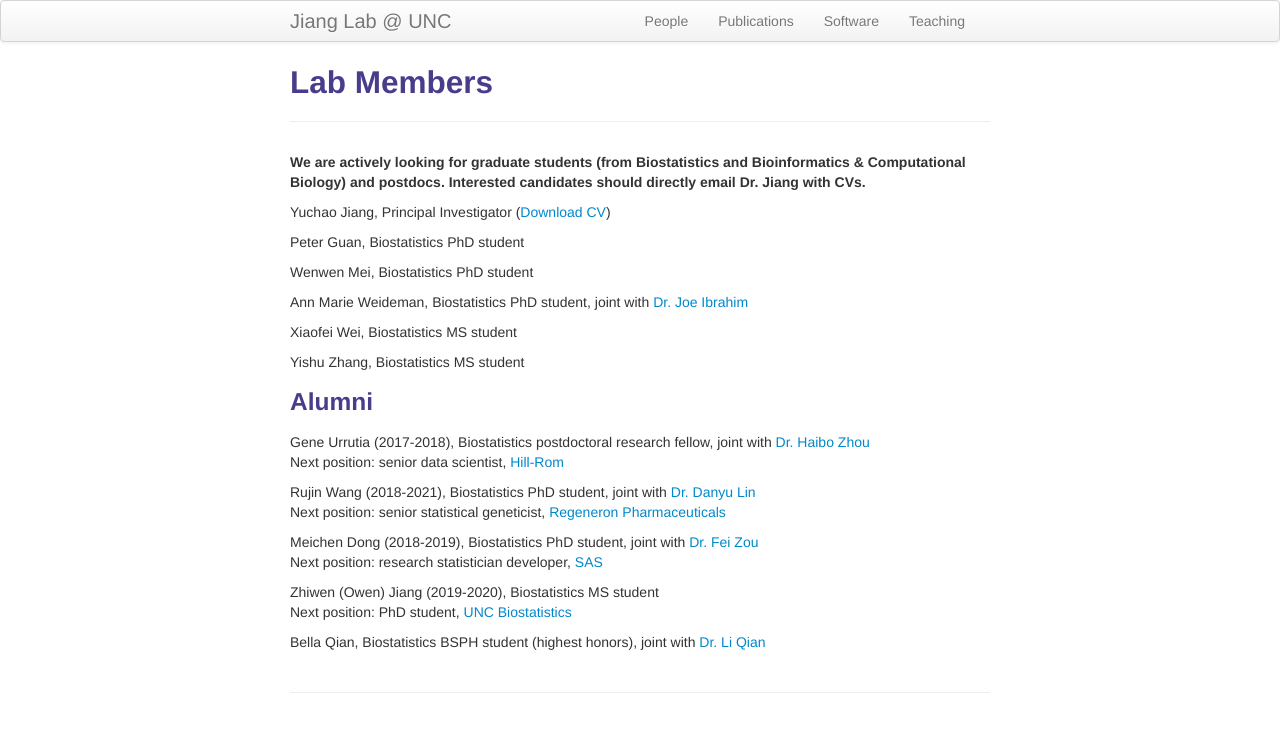
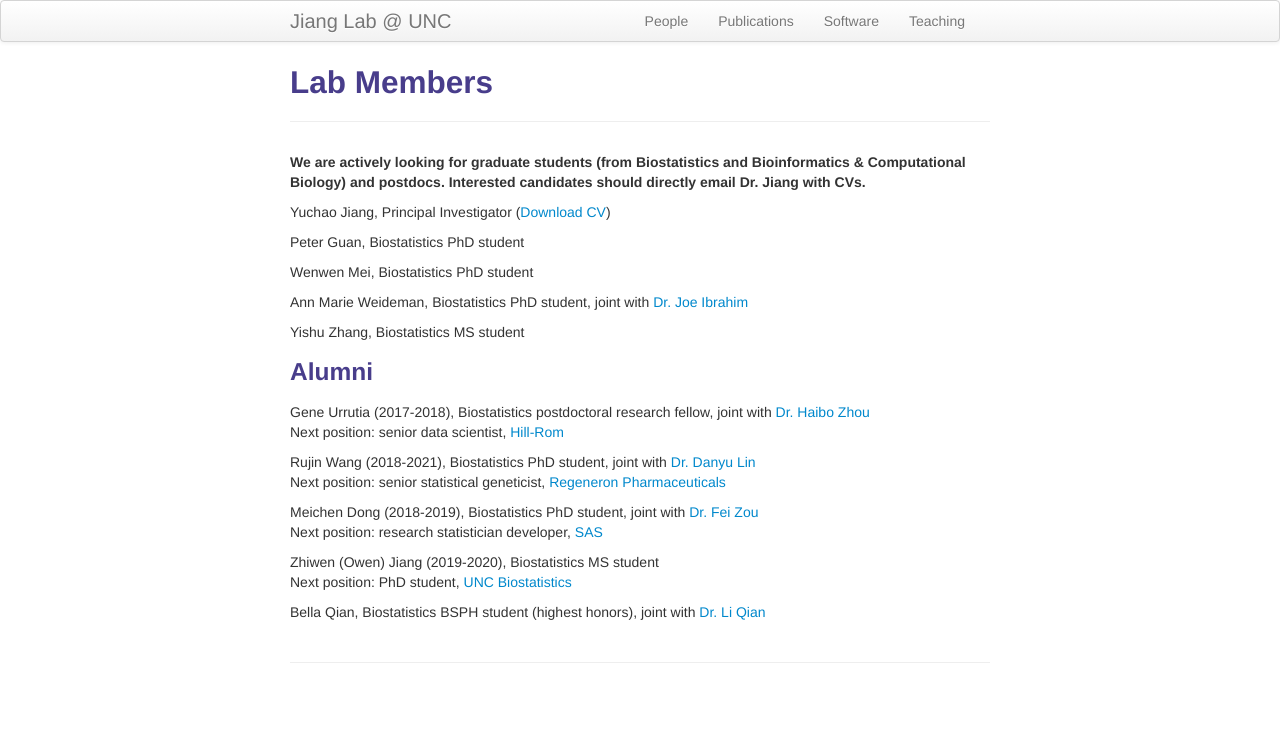
Before and after one commit to yuchaojiang/yuchaojiang.github.io, a Jekyll site: the page built from pages/people.md, in a window 1280 px wide. Shown: the top 732 px of the page. Built offline with Jekyll 4.4.1, drawn with Linux system fonts in a browser that asks for light colours.

Commit message:
Update people.md

```diff
--- a/pages/people.md
+++ b/pages/people.md
@@ -13,8 +13,6 @@ Peter Guan, Biostatistics PhD student
 Wenwen Mei, Biostatistics PhD student
 
 Ann Marie Weideman, Biostatistics PhD student, joint with [Dr. Joe Ibrahim](https://sph.unc.edu/adv_profile/joseph-g-ibrahim-phd/)
-
-Xiaofei Wei, Biostatistics MS student
 
 Yishu Zhang, Biostatistics MS student
 
```
